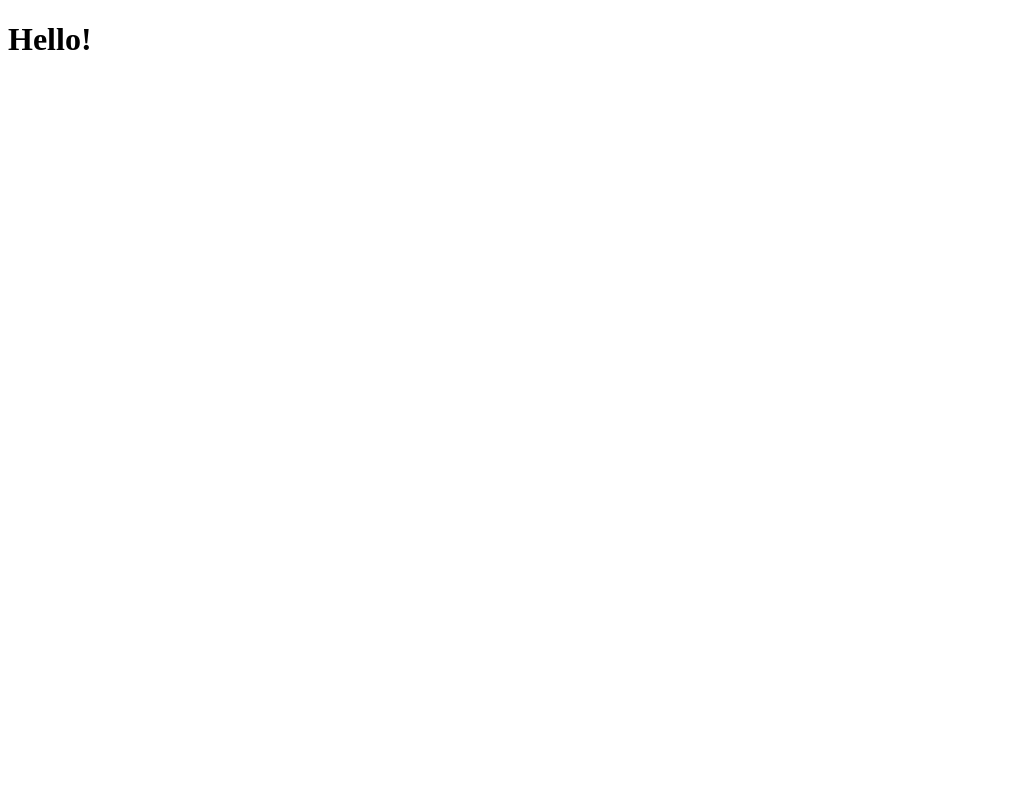
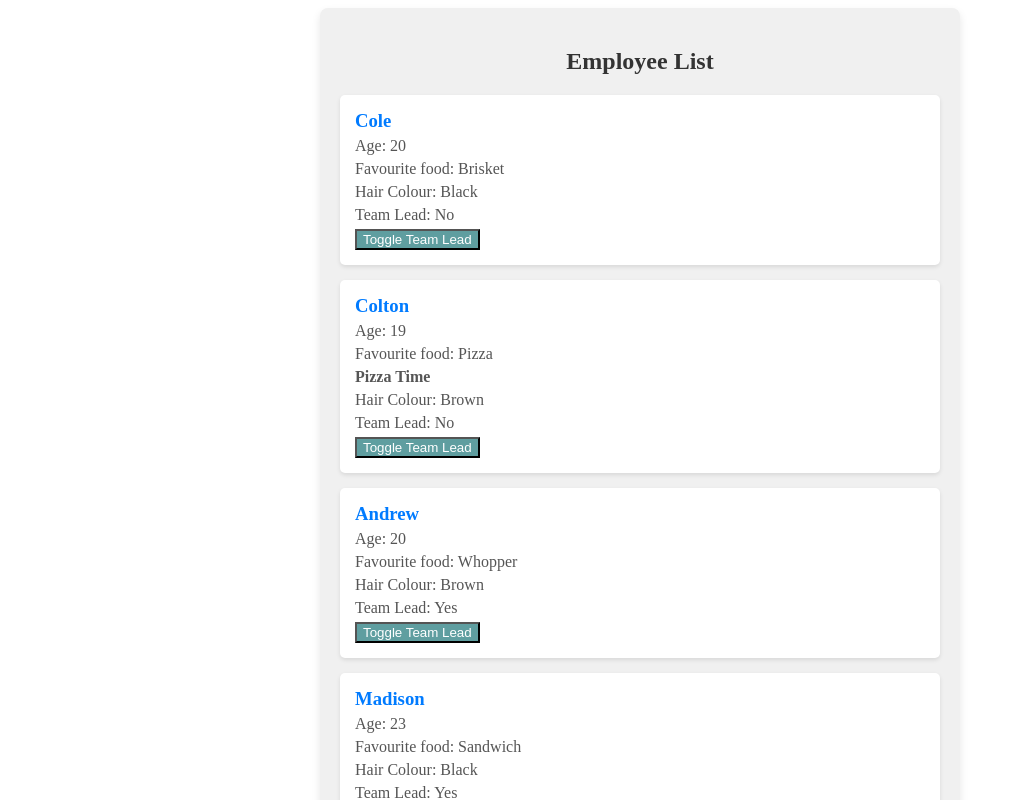
Before and after one commit to coleRgrz/Cole_Rogers_Learning_Angular, an Angular app: page / in a window 1280 px wide. Shown: the top 800 px of the page, without its empty margins (0-1015 px from the left). Built offline with nearby package versions, Linux system fonts and the light colour scheme.

Commit message:
Finished steps 5 and 6, completed assignment 2.

```diff
--- a/src/app/app.component.css
+++ b/src/app/app.component.css
@@ -0,0 +1,44 @@
+.container {
+  max-width: 600px;
+  margin: 0 auto;
+  padding: 20px;
+  background-color: #f0f0f0;
+  border-radius: 8px;
+  box-shadow: 0 4px 8px rgba(0, 0, 0, 0.1);
+}
+h2 {
+  text-align: center;
+  color: #333;
+  margin-bottom: 20px;
+}
+.user-card {
+  background-color: #fff;
+  padding: 15px;
+  margin-bottom: 15px;
+  border-radius: 5px;
+  box-shadow: 0 2px 4px rgba(0, 0, 0, 0.1);
+}
+.user-card h3 {
+  margin: 0;
+  color: #007bff;
+}
+.user-card p {
+  margin: 5px 0;
+  color: #555;
+}
+.user-card p:first-child {
+  margin-top: 10px;
+}
+.user-card p:last-child {
+  margin-bottom: 0;
+}
+
+.toggle-button {
+  background-color: cadetblue;
+  color: white;
+}
+
+.pizzaMessage {
+  font-weight: bold;
+  margin-top: 10px;
+}
--- a/src/app/app.component.html
+++ b/src/app/app.component.html
@@ -7,9 +7,25 @@
 <!-- * * * * * * * to get started with your project! * * * * * * * -->
 <!-- * * * * * * * * * * * * * * * * * * * * * * * * * * * * * * * -->
 
-<main class="main">
-      <h1>Hello!</h1>
-</main>
+<div class="container">
+  <h2>Employee List</h2>
+    <!--loop through all people in the array. directive #1--->
+  <div *ngFor="let person of personArray" class="user-card">
+    <h3>{{ person.name }}</h3>
+    <p>Age: {{ person.age }}</p>
+    <p>Favourite food: {{person.faveFood }}</p>
+    <!--special message for people who have their favourite food set as 'pizza'. Directive #2-->
+    <p *ngIf="person.faveFood.toLowerCase() == 'pizza'" class="pizzaMessage">
+      Pizza Time
+    </p>
+    <p>Hair Colour: {{person.hairColour }}</p>
+    <!--Awesome toggle button-->
+    <p>Team Lead: {{ person.isTeamLead ? 'Yes' : 'No' }}</p>
+    <button (click)="toggleLeadStatus(person)" class="toggle-button">
+      Toggle Team Lead
+    </button>
+  </div>
+</div>
 
 <!-- * * * * * * * * * * * * * * * * * * * * * * * * * * * * * * * * -->
 <!-- * * * * * * * * * * * The content above * * * * * * * * * * * * -->
--- a/src/app/app.component.ts
+++ b/src/app/app.component.ts
@@ -1,21 +1,29 @@
 import { Component } from '@angular/core';
 import { RouterOutlet } from '@angular/router';
 import { Person} from "./Shared/Modules/user";
+import {NgForOf, NgIf} from "@angular/common";
 
 @Component({
   selector: 'app-root',
   standalone: true,
-  imports: [RouterOutlet],
+  imports: [RouterOutlet, NgForOf, NgIf],
   templateUrl: './app.component.html',
   styleUrl: './app.component.css'
 })
 export class AppComponent {
-  title = "People Generation";
+  title = "List of People";
+  // All the people I have created
+  person1 : Person = {name: "Cole", age: 20, faveFood: "Brisket", hairColour: "Black", isTeamLead: false};
+  person2 : Person = {name: "Colton", age: 19, faveFood: "Pizza", hairColour: "Brown", isTeamLead: false};
+  person3 : Person = {name: "Andrew", age: 20, faveFood: "Whopper", hairColour: "Brown", isTeamLead: true};
+  person4 : Person = {name: "Madison", age: 23, faveFood: "Sandwich", hairColour: "Black", isTeamLead: true};
+  person5 : Person = {name: "Sarah", age: 23, faveFood: "Chicken", hairColour: "Purple", isTeamLead: false};
+  person6 : Person = {name: "Noah", age: 20, faveFood: "Taco", hairColour: "Black", isTeamLead: false};
+  //An array to store all the people
+  personArray: Person[] = [this.person1, this.person2, this.person3, this.person4, this.person5, this.person6];
 
-  person1 : Person = {name: "Cole", age: 20, faveFood: "Brisket", hairColour: "Black", isTeamLead: undefined};
-  person2 : Person = {name: "Colton", age: 19, faveFood: "Pizza", hairColour: "Brown", isTeamLead: undefined};
-  person3 : Person = {name: "Andrew", age: 20, faveFood: "Whopper", hairColour: "Brown", isTeamLead: true};
-
-
-
+  //toggle lead status for my optional property
+  toggleLeadStatus(person: Person): void {
+    person.isTeamLead = !person.isTeamLead;
+  }
 }
```
